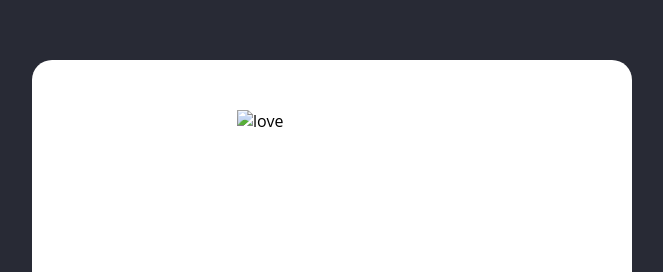
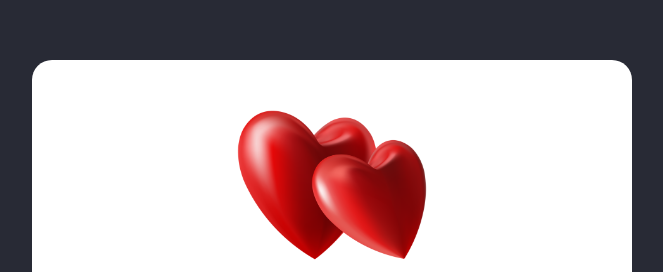
Before and after one commit to JoelFloresJr7706/Love, a plain HTML site: page index.html in a window 1280 px wide. Shown: the part 140-412 px from the top of the page, without its empty margins (308-971 px from the left). Drawn offline with Linux system fonts and the light colour scheme.

Commit message:
Update index.html

```diff
--- a/index.html
+++ b/index.html
@@ -7,7 +7,7 @@
     </head>
     <body>
         <div class="wrapper">
-            <img src="1.png" alt="love">
+            <img src="./Image/1.png" alt="love">
             <h2 class="question">Do you love me?</h2>
             <div class="btn-group">
                 <button class="yes-btn">Yes</button>
```
